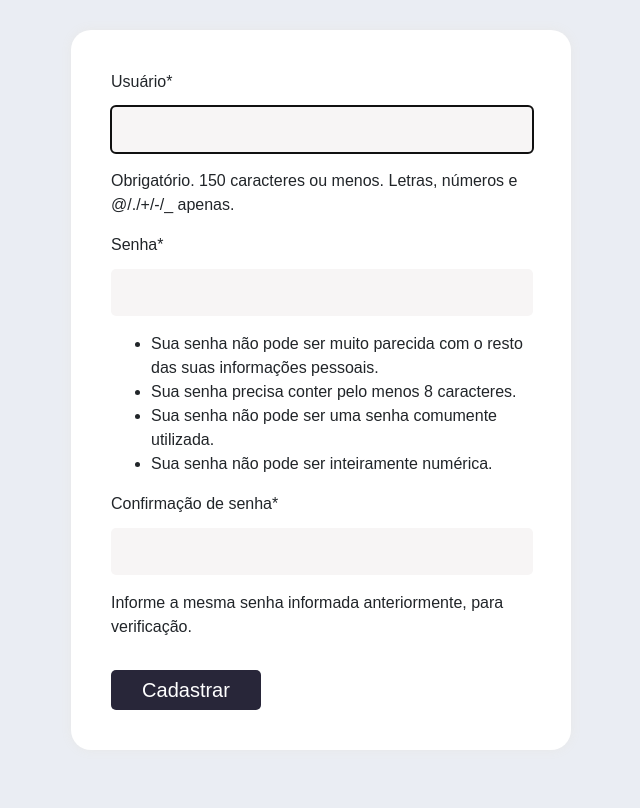
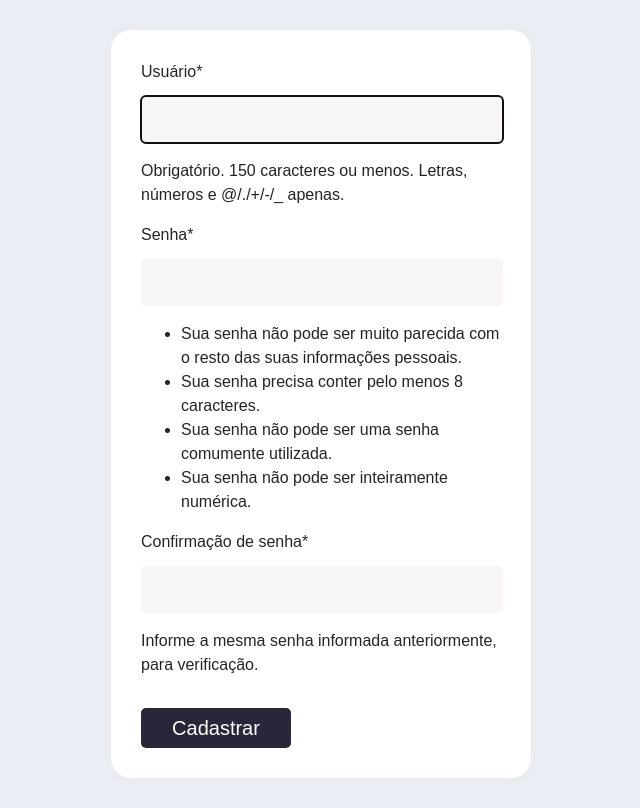
Before and after one commit to samueloliveiraf/project-web-django, a Django app: page /login/registrar in a window 1280 px wide. Shown: the whole page, without its empty margins (319-959 px from the left). Before the commit the page ends 750 px from the top, so only its background shows below. Run offline with Django 3.2, Linux system fonts and the light colour scheme; some libraries are stand-ins or nearby versions.

Commit message:
ajustes css

```diff
--- a/static/css/register-style.css
+++ b/static/css/register-style.css
@@ -19,11 +19,11 @@ body {
 
 .form-register {
     background: #ffffff;
-    padding: 40px;
+    padding: 30px;
     display: inline-grid;
     box-shadow: 0px 0px 11px 0px #e8e8e8;
     border-radius: 20px;
-    width: 420px;
+    width: 360px;
 }
 
 
@@ -34,7 +34,7 @@ body {
     border: none;
     padding-left: 10px;
     height: 45px;
-    width: 410px;
+    width: 350px;
 }
 
 button {
```
